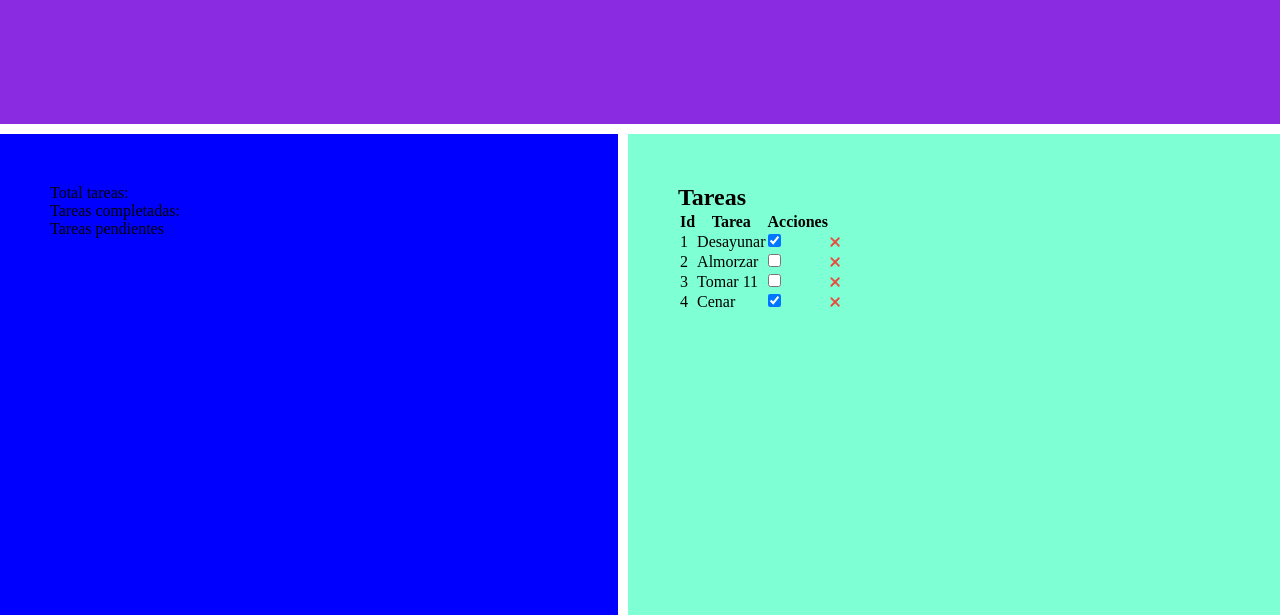
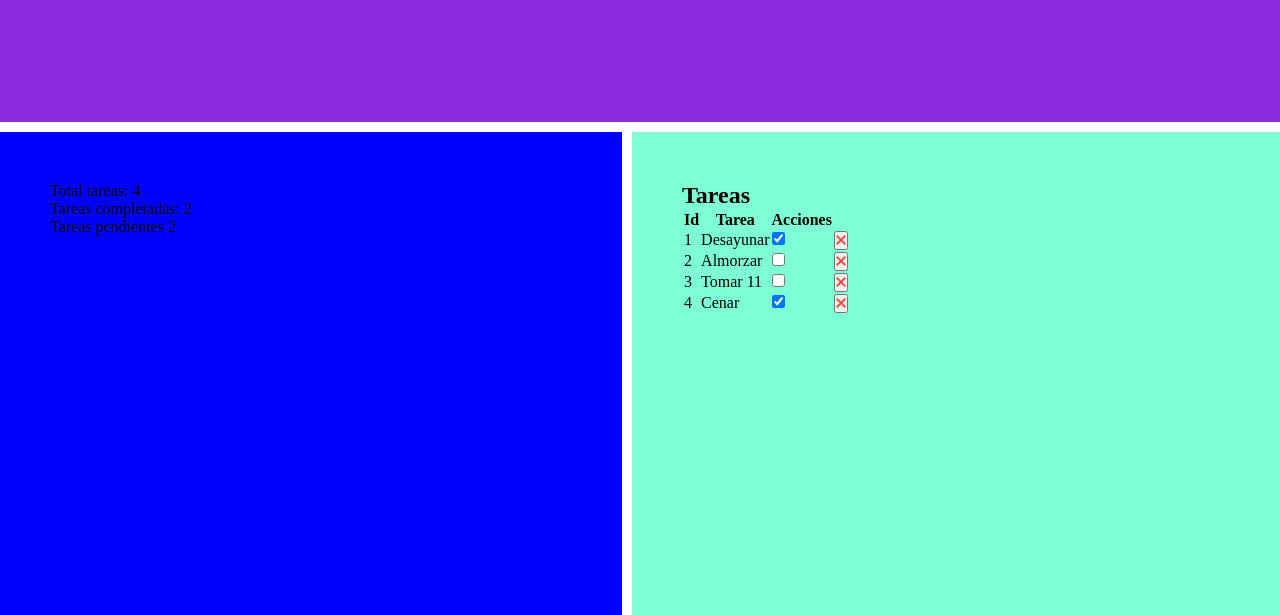
Before and after one commit to martinezallendesc/desafio-js5, a plain HTML site: page index.html in a window 1280 px wide. Shown: the part 185-800 px from the top of the page. Drawn offline with Linux system fonts and the light colour scheme.

Commit message:
recuento de tareas

```diff
--- a/assets/scripts/script.js
+++ b/assets/scripts/script.js
@@ -3,7 +3,7 @@ const inputTarea = document.querySelector("#campo-tarea")
 const btnTarea = document.getElementById("agregar-tarea")
 const totalTareas = document.getElementById("q-tareas")
 const tareasPendientes = document.getElementById("q-pendientes")
-const tareasCompletadas = document.getElementById("q-pendientes")
+const tareasCompletadas = document.getElementById("q-completadas")
 const listaTareas = document.getElementById("tabla-tareas")
 let ultimoIndice = 4
 
@@ -69,7 +69,6 @@ function agregarTarea (valor) {
 
 
 
-
 // 4. Mostrar tareas en la tabla
 
 function mostrarTareas() {
@@ -79,13 +78,42 @@ function mostrarTareas() {
         <tr>
             <td>${tarea.id}</td>
             <td>${tarea.tarea}</td>
-            <td><input type='checkbox' ${tarea.completada ? 'checked="checked"' : ''}></td>
-            <td><img src="./assets/img/cruz.png" style="width:10px"></img></td>
+            <td><input type='checkbox' onChange="completarTarea(${tarea.id}, this.checked)" ${tarea.completada ? 'checked="checked"' : ''}></td>
+            <td><button onClick="eliminar(${tarea.id})"><img src="./assets/img/cruz.png" style="width:10px"></img></button></td>
         </tr>
         `)
         .forEach((linea) => { texto += linea });
 
     listaTareas.innerHTML = texto;
+    resumenTareas()
 }
 
 mostrarTareas();
+
+// 5. Crear la función eliminar para eliminar una tarea
+
+function eliminar (id) {
+const index = tareas.findIndex(tarea => id == tarea.id)
+tareas.splice(index,1)
+mostrarTareas()
+}
+
+// 6. Completar tareas
+
+function completarTarea(id, completado) {
+const index = tareas.findIndex(tarea => id == tarea.id)
+tareas[index].completada = completado
+mostrarTareas()
+
+console.log(tareas)
+}
+
+// Resumen de tareas
+function resumenTareas () {
+    const cantidadTareas = tareas.length
+totalTareas.innerHTML = cantidadTareas
+    const cantidadCompletadas =  tareas.filter(tarea => tarea.completada == true).length
+tareasCompletadas.innerHTML = cantidadCompletadas
+
+tareasPendientes.innerHTML = cantidadTareas - cantidadCompletadas
+}
--- a/index.html
+++ b/index.html
@@ -35,8 +35,9 @@
       </tr>
       </thead>
 
-      <tbody id="tabla-tareas"></tbody>
+      <tbody id="tabla-tareas">
 
+    </tbody>
 </table>
 
 </div>
```
